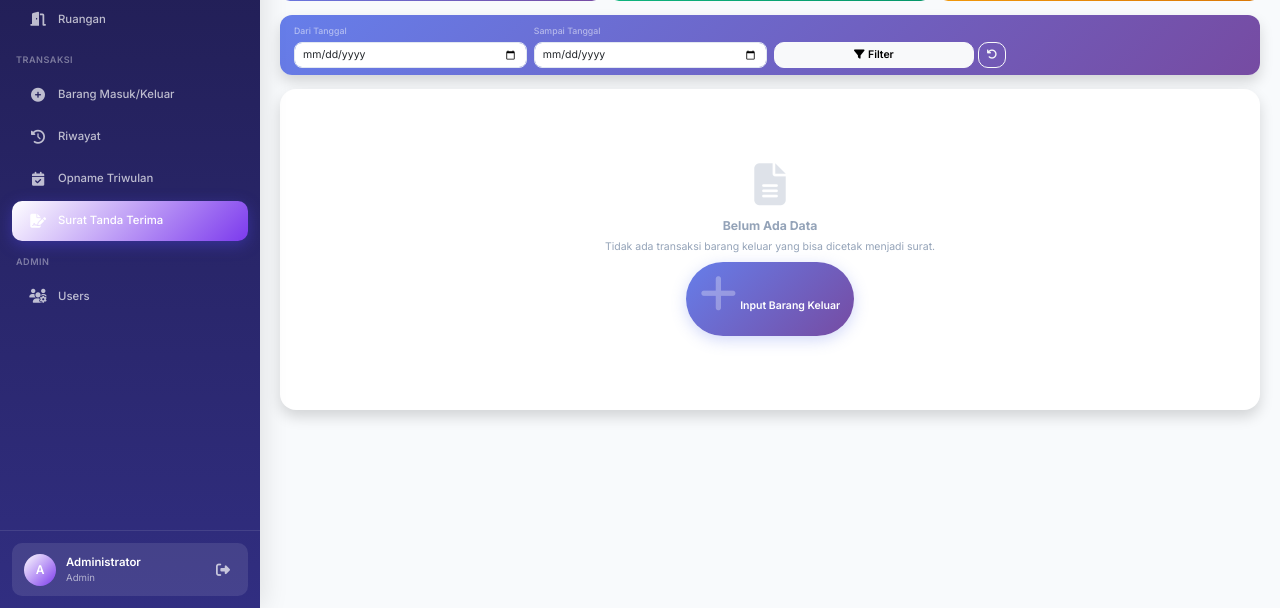
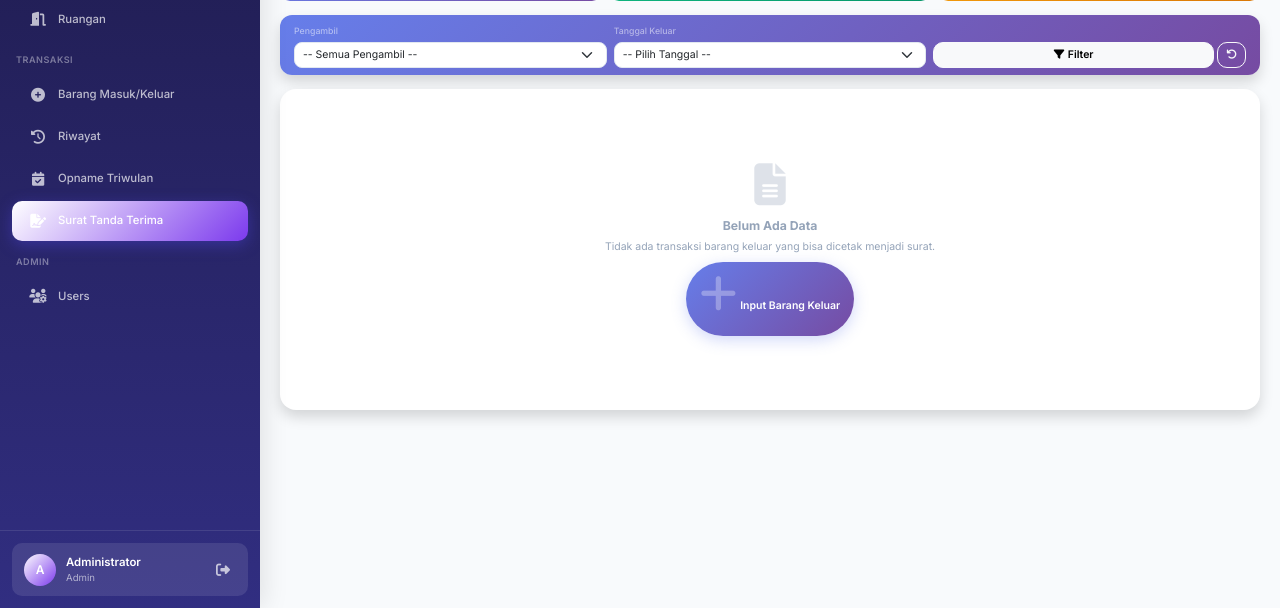
Before and after one commit to agrianwahab29/inventaris_barang, a Laravel app: page /surat-tanda-terima in a window 1280 px wide. Shown: the part 192-800 px from the top of the page. Run offline with Laravel 8, Linux system fonts and the light colour scheme; a user stored in the database is signed in; data comes from the database, SQL or seed files in the repository; data that the repository does not hold is empty; parts of the project's set-up code (start-up, migrations or seed data) failed here and were passed over.

Commit message:
feat(surat-tanda-terima): update filter with pengambil dropdown and single date
- Add dropdown filter for Pengambil (daftar nama dari database)

- Change tanggal filter from range to single date picker

- Show distinct tanggal_keluar options in dropdown

- Filter can be used separately or together

```diff
--- a/app/Http/Controllers/SuratTandaTerimaController.php
+++ b/app/Http/Controllers/SuratTandaTerimaController.php
@@ -17,12 +17,33 @@
         $query = Transaksi::with(['barang', 'ruangan', 'user'])
             ->where('jumlah_keluar', '>', 0);
 
-        // Filter by date
-        if ($request->filled('tanggal_dari')) {
-            $query->whereDate('tanggal_keluar', '>=', $request->tanggal_dari);
+        // Get distinct pengambil for dropdown (exclude NULL/empty)
+        $daftarPengambil = Transaksi::whereNotNull('nama_pengambil')
+            ->where('nama_pengambil', '!=', '')
+            ->distinct()
+            ->orderBy('nama_pengambil')
+            ->pluck('nama_pengambil');
+
+        // Get distinct tanggal_keluar for dropdown
+        $daftarTanggal = Transaksi::whereNotNull('tanggal_keluar')
+            ->distinct()
+            ->orderBy('tanggal_keluar', 'desc')
+            ->pluck('tanggal_keluar')
+            ->map(function($date) {
+                return [
+                    'value' => $date->format('Y-m-d'),
+                    'label' => $date->translatedFormat('d F Y')
+                ];
+            });
+
+        // Filter by pengambil
+        if ($request->filled('pengambil')) {
+            $query->where('nama_pengambil', $request->pengambil);
         }
-        if ($request->filled('tanggal_sampai')) {
-            $query->whereDate('tanggal_keluar', '<=', $request->tanggal_sampai);
+
+        // Filter by single tanggal (not range)
+        if ($request->filled('tanggal')) {
+            $query->whereDate('tanggal_keluar', $request->tanggal);
         }
 
         $transaksis = $query->orderBy('tanggal_keluar', 'desc')->get();
@@ -44,7 +65,7 @@
             ];
         })->values();
 
-        return view('surat-tanda-terima.index', compact('grouped'));
+        return view('surat-tanda-terima.index', compact('grouped', 'daftarPengambil', 'daftarTanggal'));
     }
 
     public function generateDocx(Request $request)
--- a/resources/views/surat-tanda-terima/index.blade.php
+++ b/resources/views/surat-tanda-terima/index.blade.php
@@ -155,15 +155,29 @@
     <div class="card-body py-2 px-3">
         <form method="GET" action="{{ route('surat-tanda-terima.index') }}">
             <div class="row g-2 align-items-end">
-                <div class="col-lg-3 col-md-4">
-                    <label class="form-label text-white-50" style="font-size: 0.625rem;">Dari Tanggal</label>
-                    <input type="date" name="tanggal_dari" class="form-control" style="font-size: 0.75rem; padding: 4px 8px;" value="{{ request('tanggal_dari') }}">
+                <div class="col-lg-4 col-md-4">
+                    <label class="form-label text-white-50" style="font-size: 0.625rem;">Pengambil</label>
+                    <select name="pengambil" class="form-select" style="font-size: 0.75rem; padding: 4px 8px;">
+                        <option value="">-- Semua Pengambil --</option>
+                        @foreach($daftarPengambil as $pengambil)
+                            <option value="{{ $pengambil }}" {{ request('pengambil') == $pengambil ? 'selected' : '' }}>
+                                {{ $pengambil }}
+                            </option>
+                        @endforeach
+                    </select>
                 </div>
-                <div class="col-lg-3 col-md-4">
-                    <label class="form-label text-white-50" style="font-size: 0.625rem;">Sampai Tanggal</label>
-                    <input type="date" name="tanggal_sampai" class="form-control" style="font-size: 0.75rem; padding: 4px 8px;" value="{{ request('tanggal_sampai') }}">
+                <div class="col-lg-4 col-md-4">
+                    <label class="form-label text-white-50" style="font-size: 0.625rem;">Tanggal Keluar</label>
+                    <select name="tanggal" class="form-select" style="font-size: 0.75rem; padding: 4px 8px;">
+                        <option value="">-- Pilih Tanggal --</option>
+                        @foreach($daftarTanggal as $tgl)
+                            <option value="{{ $tgl['value'] }}" {{ request('tanggal') == $tgl['value'] ? 'selected' : '' }}>
+                                {{ $tgl['label'] }}
+                            </option>
+                        @endforeach
+                    </select>
                 </div>
-                <div class="col-lg-3 col-md-4">
+                <div class="col-lg-4 col-md-4">
                     <div class="d-flex gap-1">
                         <button type="submit" class="btn btn-light flex-fill" style="font-size: 0.75rem; padding: 4px 8px;">
                             <i class="fas fa-filter me-1"></i>Filter
```
